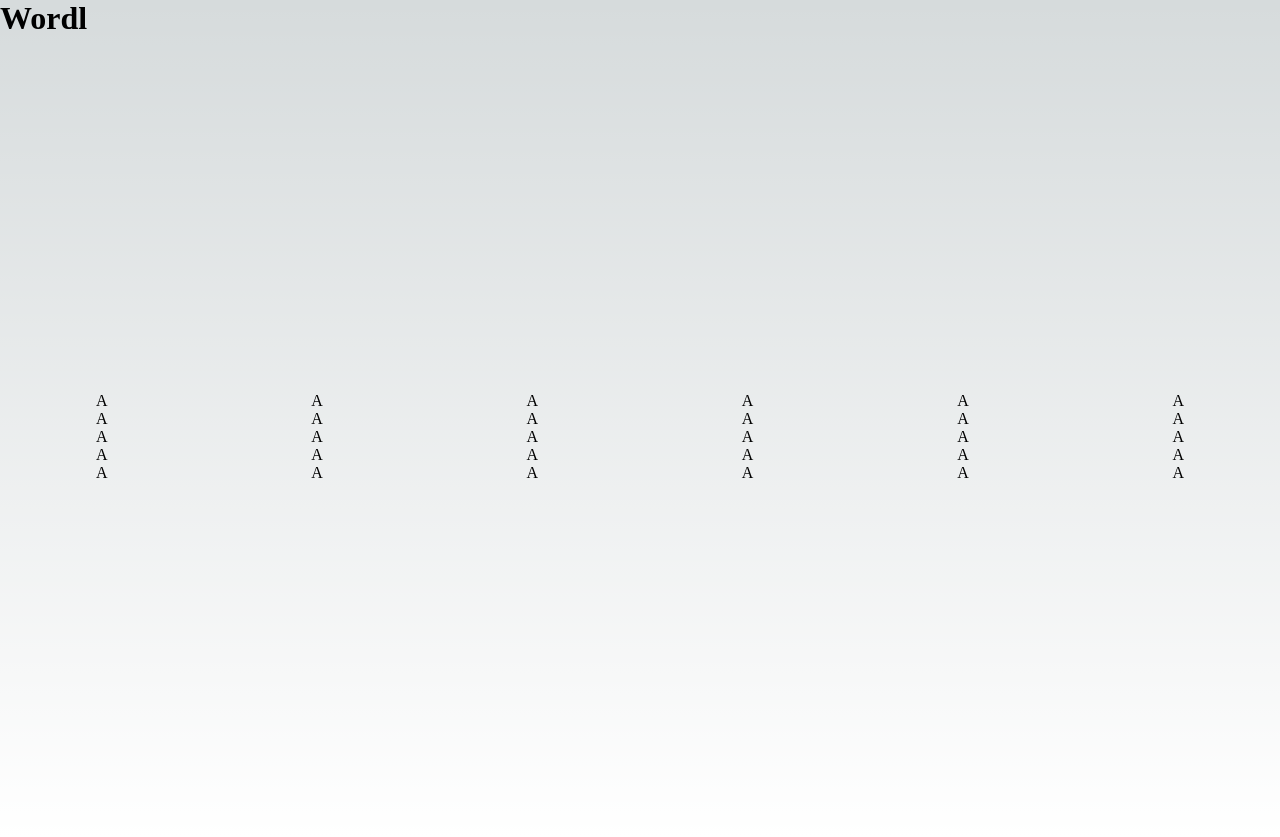
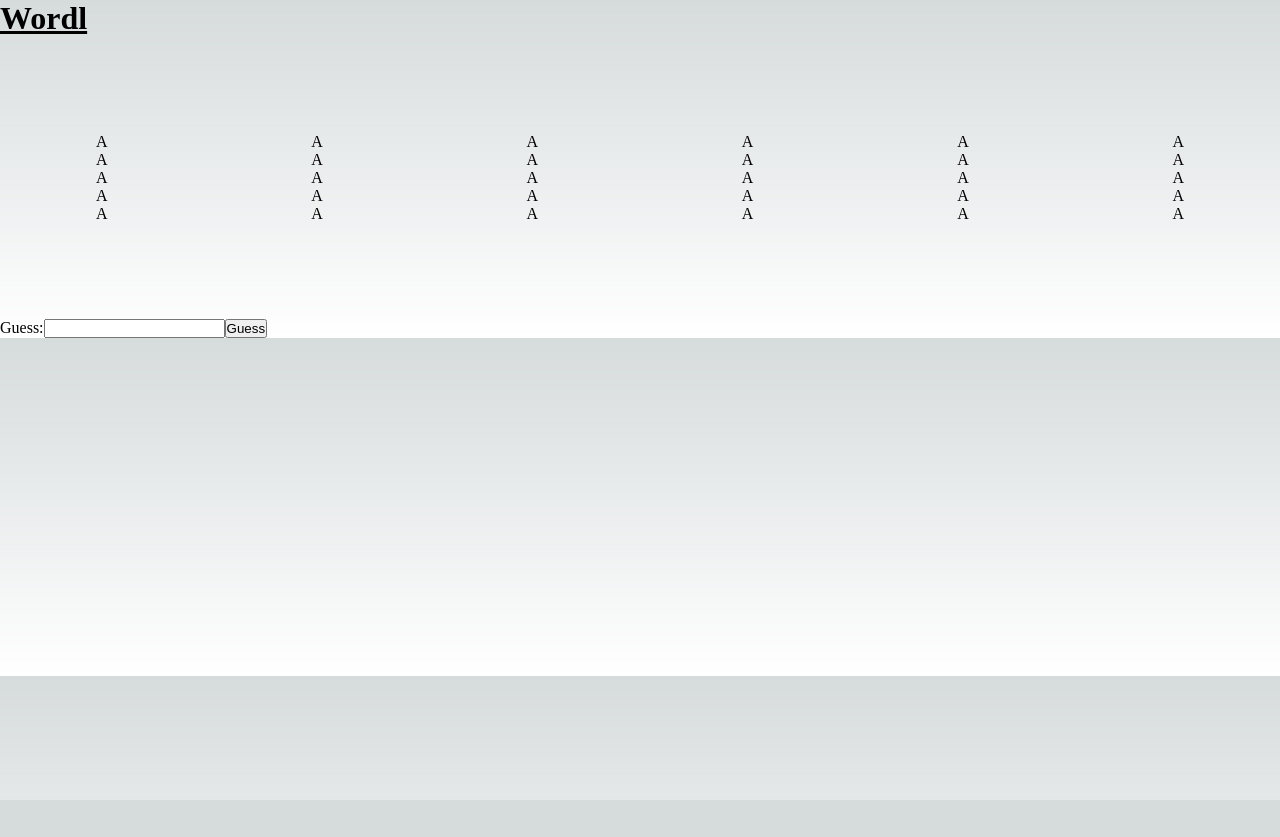
Before and after one commit to siansrd/wordl_clone, a Next.js app: page / in a window 1280 px wide. After the commit the page ends 800 px from the top, so only its background shows below. Built offline with nearby package versions, Linux system fonts and the light colour scheme.

Commit message:
Adds basic guess submit fuction

```diff
--- /dev/null
+++ b/components/Game.tsx
@@ -0,0 +1,15 @@
+import { useState } from "react"
+import Grid from "./Grid"
+import Guess from "./Guess"
+
+const Game = () => {
+
+  const [guess, setGuess] = useState<string>("")
+
+  return <div>
+    <Grid/>
+    <Guess setGuess={setGuess}/>
+  </div>
+}
+
+export default Game
--- a/components/Grid.tsx
+++ b/components/Grid.tsx
@@ -5,7 +5,7 @@ const Grid = () => {
 
   const GUESSES = 6
 
-  const rows = [...Array(GUESSES)].map(() => <Row/>)
+  const rows = [...Array(GUESSES)].map((_, i) => <Row key={i}/>)
 
   return <div className={styles.grid}>
     {rows}
--- /dev/null
+++ b/components/Guess.tsx
@@ -0,0 +1,23 @@
+import { Dispatch, SetStateAction, SyntheticEvent } from "react";
+
+type Props = {
+  setGuess: Dispatch<SetStateAction<string>>
+}
+
+const Guess = ({setGuess} : Props) => {
+
+  const handleSubmitGuess = (e: SyntheticEvent) => {
+    e.preventDefault();
+    setGuess(e.target.guess.value || "")
+  }
+
+  return <form onSubmit={e => handleSubmitGuess(e)}>
+    <label>
+      Guess:
+      <input type="text" name="guess" />
+    </label>
+    <input type="submit" value="Guess" />
+  </form>
+}
+
+export default Guess
--- a/components/Row.tsx
+++ b/components/Row.tsx
@@ -3,10 +3,9 @@ import Box from "./Box"
 const Row = () => {
   const WORD_LENGTH = 5
 
-  const boxes = [...Array(WORD_LENGTH)].map(() => <Box letter={"A"}></Box>)
+  const boxes = [...Array(WORD_LENGTH)].map((_, i) => <Box letter={"A"} key={i}></Box>)
 
   return <div>{boxes}</div>
-
 }
 
 export default Row
--- a/pages/index.tsx
+++ b/pages/index.tsx
@@ -2,7 +2,7 @@ import Head from 'next/head'
 // import Image from 'next/image'
 import { Inter } from '@next/font/google'
 import styles from '../styles/Home.module.css'
-import Grid from '../components/Grid'
+import Game from '../components/Game'
 
 const inter = Inter({ subsets: ['latin'] })
 
@@ -16,14 +16,11 @@ export default function Home() {
         <link rel="icon" href="/favicon.ico" />
       </Head>
       <main>
-        <div className={styles.title}>
-          <h1>
-            Wordl
-          </h1>
-
-          </div>
-            <Grid />
-          <div>
+        <h1 className={styles.title}>
+          Wordl
+        </h1>
+        <div>
+          <Game />
         </div>
       </main>
     </>
--- a/styles/Home.module.css
+++ b/styles/Home.module.css
@@ -1,5 +1,5 @@
 .title {
-  text-decoration: dotted;
+  text-decoration: underline;
 }
 
 .grid {
@@ -8,5 +8,5 @@
   justify-content: space-between;
   align-items: center;
   padding: 6rem;
-  min-height: 100vh;
+  /* min-height: 100vh; */
 }
```
Also changed, not shown: components/Box.tsx (+4 -5 lines).
